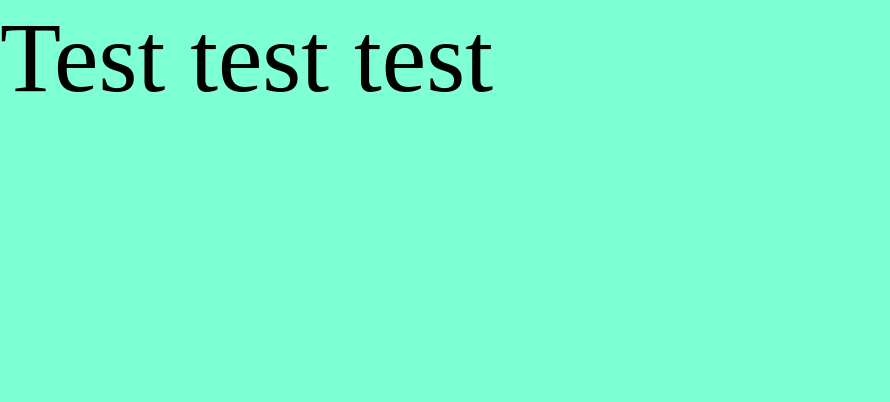
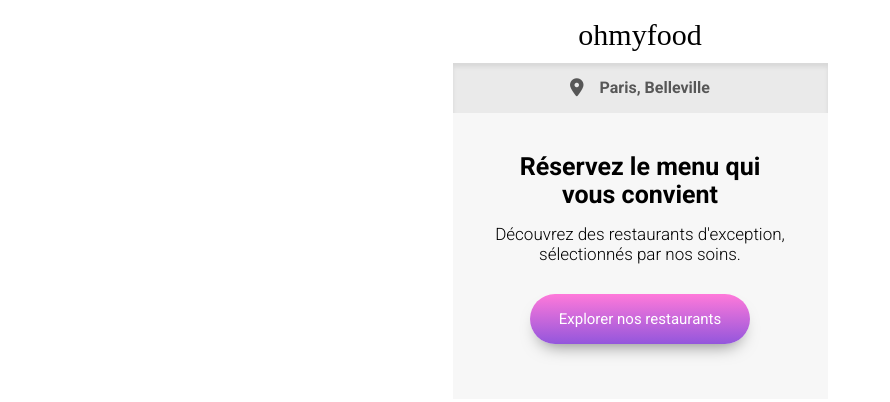
Before and after one commit to cynlaine/cyndielaine_p3_13102022, a website: page index.html in a window 1280 px wide. Shown: the whole page, without its empty margins (0-890 px from the left). Drawn offline with Linux system fonts and the light colour scheme; a web font is replaced by a local one.

Commit message:
header + intro added

```diff
--- a/index.html
+++ b/index.html
@@ -5,9 +5,23 @@
     <meta http-equiv="X-UA-Compatible" content="IE=edge">
     <meta name="viewport" content="width=device-width, initial-scale=1.0">
     <link rel="stylesheet" href="css/style.css">
+    <script src="https://kit.fontawesome.com/d141840182.js" crossorigin="anonymous"></script>
     <title>Document</title>
 </head>
 <body>
-Test test test
+    <header class="header">
+        <h1 class="header__logo">ohmyfood</h1>
+    </header>
+    <main>
+        <section class="location">
+            <i class="fa-solid fa-location-dot location__icon"></i>
+            <span class="location__result"> Paris, Belleville</span>
+        </section>
+        <section class="intro">
+            <h1 class="intro__title">Réservez le menu qui vous convient</h1>
+            <p class="intro__subtitle">Découvrez des restaurants d'exception, sélectionnés par nos soins.</p>
+            <a class="btn" href="#">Explorer nos restaurants</a>
+        </section>
+    </main>
 </body>
 </html>
--- a/sass/base/_base.scss
+++ b/sass/base/_base.scss
@@ -1,4 +1,11 @@
+* {
+    box-sizing: border-box;
+   }
 body {
-    background-color: aquamarine;
-    font-size: 100px;
+    font-family: Roboto,sans-serif;
+    max-width: 375px;
+    margin: auto;
 }
+a {
+    text-decoration: none;
+}
--- a/sass/base/_typography.scss
+++ b/sass/base/_typography.scss
@@ -0,0 +1 @@
+@import url('https://fonts.googleapis.com/css2?family=Roboto:wght@100;300;400;500;700;900&family=Shrikhand&display=swap');
--- a/sass/components/_buttons.scss
+++ b/sass/components/_buttons.scss
@@ -0,0 +1,15 @@
+// bouton dégradé avec txt blanc
+.btn {
+    display: block;
+    height: 50px;
+    width: 220px;
+    margin: 15px;
+    background: linear-gradient(0deg, rgba(147,86,220,1) 0%, rgba(255,121,218,1) 100%);
+    box-shadow: 0px 10px 17px -9px rgba(0,0,0,0.5);
+    border-radius: 30px;
+    text-align: center;
+    line-height: 50px;
+    font-size: 15px;
+    font-weight: 400;
+    color: white;
+}
--- a/sass/layout/_header.scss
+++ b/sass/layout/_header.scss
@@ -0,0 +1,12 @@
+.header {
+    display: flex;
+    justify-content: center;
+    align-items: center;
+    padding: 18px 0 10px 0;
+    &__logo {
+        font-family: Shrikhand;
+        font-weight: 400;
+        font-size: 30px;
+        margin: 0;
+    }
+}
--- a/sass/main.scss
+++ b/sass/main.scss
@@ -1,2 +1,14 @@
-@import "./base/normalize";
-@import "./base/base";
+@use "./utils/variables";
+@use "./utils/functions";
+@use "./utils/mixins";
+
+@use "./base/normalize";
+@use "./base/base";
+@use "./base/typography";
+
+@use "./components/buttons";
+
+@use "./layout/header";
+@use "./layout/footer";
+
+@import './pages/home';
--- /dev/null
+++ b/sass/pages/_home.scss
@@ -0,0 +1,40 @@
+// localisation
+.location {
+    display: flex;
+    background-color: #eaeaea;
+    justify-content: center;
+    align-items: center;
+    height: 50px;
+    gap: 16px;
+    box-shadow: rgba(0, 0, 0, 0.08) 0px 4px 4px 0px inset;
+    &__icon {
+        font-size: 18px;
+        line-height: 50px;
+        color: #575757;
+    }
+    &__result {
+        font-weight: 700;
+        font-size: 16px;
+        line-height: 50px;
+        color: #575757;
+    }
+}
+.intro {
+    background-color: #f7f7f7;
+    padding: 40px;
+    display: flex;
+    flex-direction: column;
+    align-items: center;
+    text-align: center;
+    gap: 15px;
+    &__title {
+        font-size: 25px;
+        font-weight: 700;
+        margin: 0;
+    }
+    &__subtitle {
+        font-size: 17px;
+        font-weight: 300;
+        margin: 0;
+    }
+}
--- a/sass/utils/_variables.scss
+++ b/sass/utils/_variables.scss
@@ -0,0 +1,3 @@
+$color-primary: #9356DC;
+$color-secondary: #FF79DA;
+$color-tertiary: #99E2D0;
```
Also changed, not shown: css/style.css, sass/layout/_navigation.scss (deleted), 1 other file.
